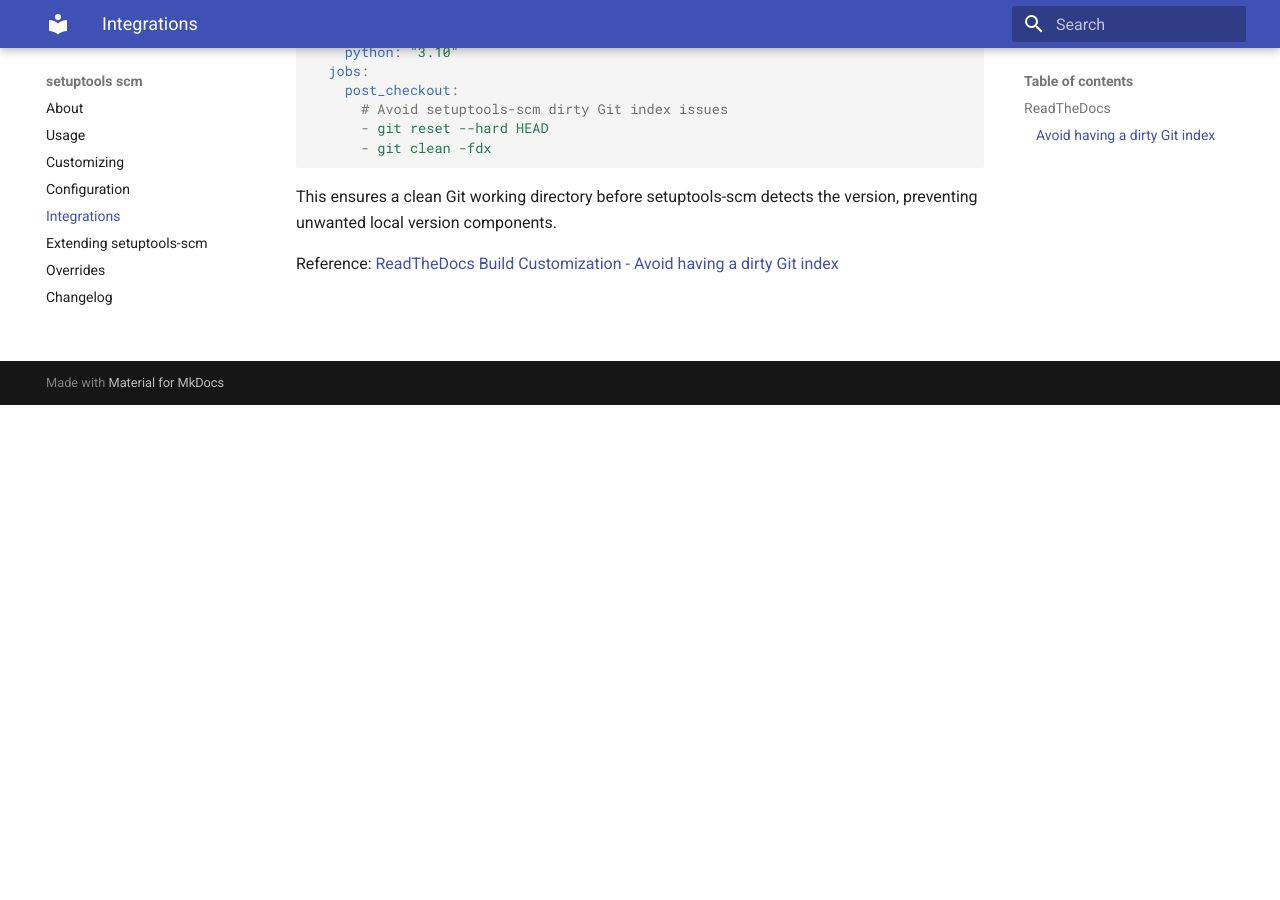
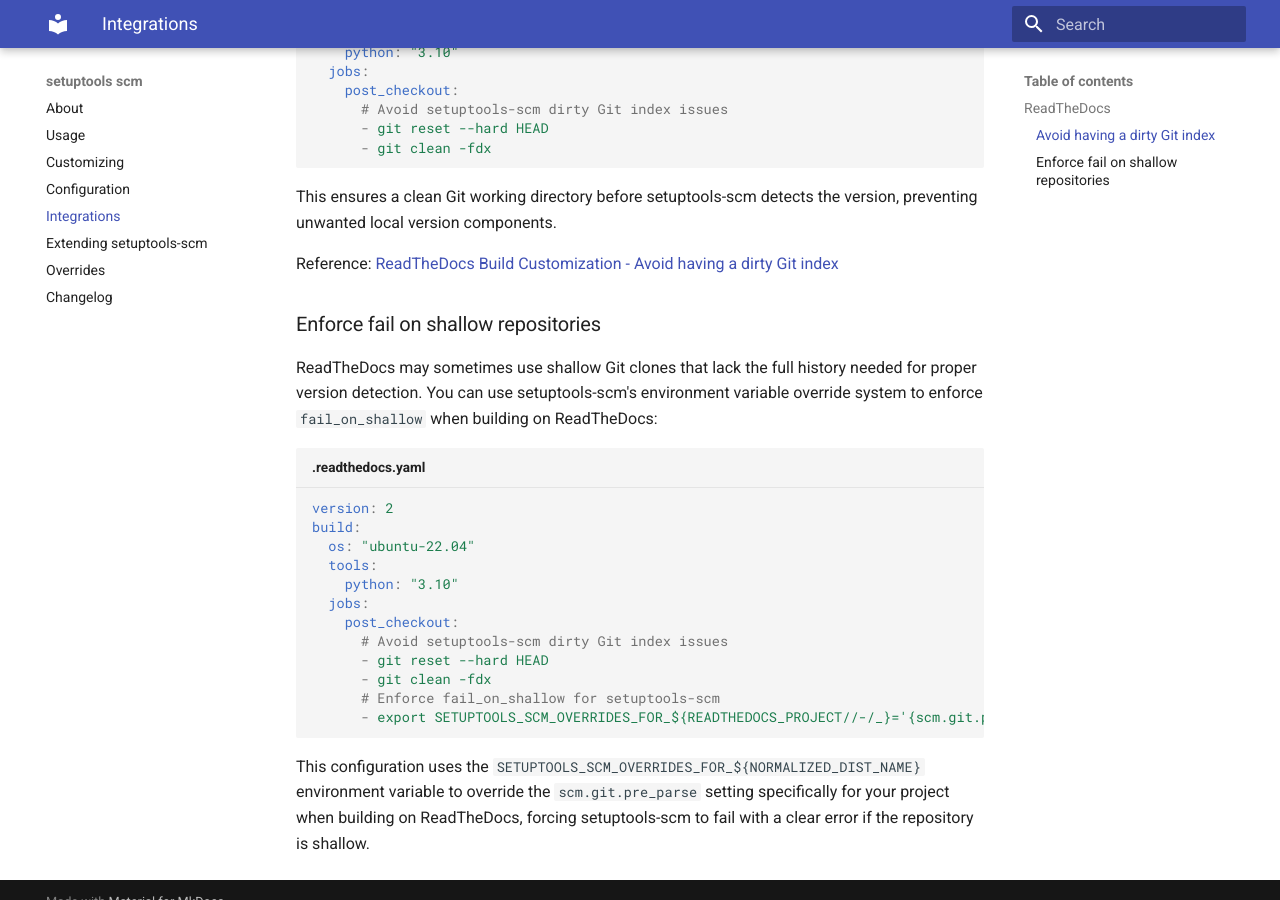
Before and after one commit to pypa/setuptools-scm, an MkDocs documentation site: the page built from docs/integrations.md, in a window 1280 px wide and 900 px high, scrolled down 495 px. Built offline with MkDocs 1.6.1 and Material for MkDocs 9.7.7, drawn with Linux system fonts in a browser that asks for light colours; before the commit the page ends 900 px from its top, so only the background shows below that.

Commit message:
fix #790: document rtd workaround to ensure failure on too shallow scm

````diff
--- a/docs/integrations.md
+++ b/docs/integrations.md
@@ -23,4 +23,28 @@
 
 This ensures a clean Git working directory before setuptools-scm detects the version, preventing unwanted local version components.
 
+
+
 Reference: [ReadTheDocs Build Customization - Avoid having a dirty Git index](https://docs.readthedocs.com/platform/stable/build-customization.html#avoid-having-a-dirty-git-index)
+
+
+### Enforce fail on shallow repositories
+
+ReadTheDocs may sometimes use shallow Git clones that lack the full history needed for proper version detection. You can use setuptools-scm's environment variable override system to enforce `fail_on_shallow` when building on ReadTheDocs:
+
+```yaml title=".readthedocs.yaml"
+version: 2
+build:
+  os: "ubuntu-22.04"
+  tools:
+    python: "3.10"
+  jobs:
+    post_checkout:
+      # Avoid setuptools-scm dirty Git index issues
+      - git reset --hard HEAD
+      - git clean -fdx
+      # Enforce fail_on_shallow for setuptools-scm
+      - export SETUPTOOLS_SCM_OVERRIDES_FOR_${READTHEDOCS_PROJECT//-/_}='{scm.git.pre_parse="fail_on_shallow"}'
+```
+
+This configuration uses the `SETUPTOOLS_SCM_OVERRIDES_FOR_${NORMALIZED_DIST_NAME}` environment variable to override the `scm.git.pre_parse` setting specifically for your project when building on ReadTheDocs, forcing setuptools-scm to fail with a clear error if the repository is shallow.
````
Also changed, not shown: CHANGELOG.md (+1 -0 lines).
